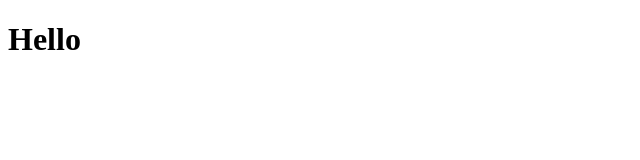
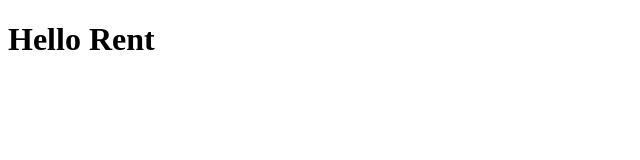
Before and after one commit to RenatMardanov/rsschool-cv, a plain HTML site: page main.html in a window 1280 px wide. Shown: the whole page, without its empty margins (0-640 px from the left). Drawn offline with Linux system fonts and the light colour scheme.

Commit message:
Rent changed h1

```diff
--- a/main.html
+++ b/main.html
@@ -7,6 +7,6 @@
     <title>Document</title>
 </head>
 <body>
-    <h1>Hello</h1>
+    <h1>Hello Rent</h1>
 </body>
 </html>
```
